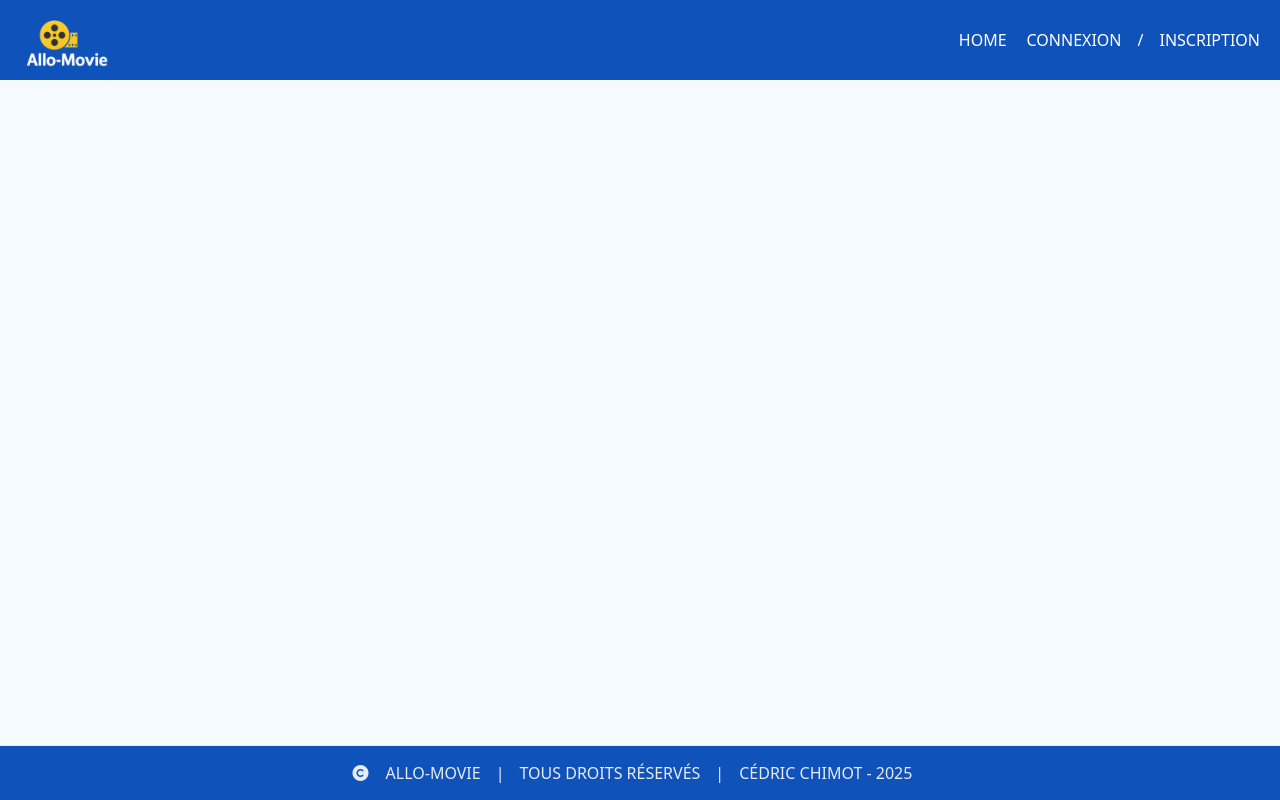
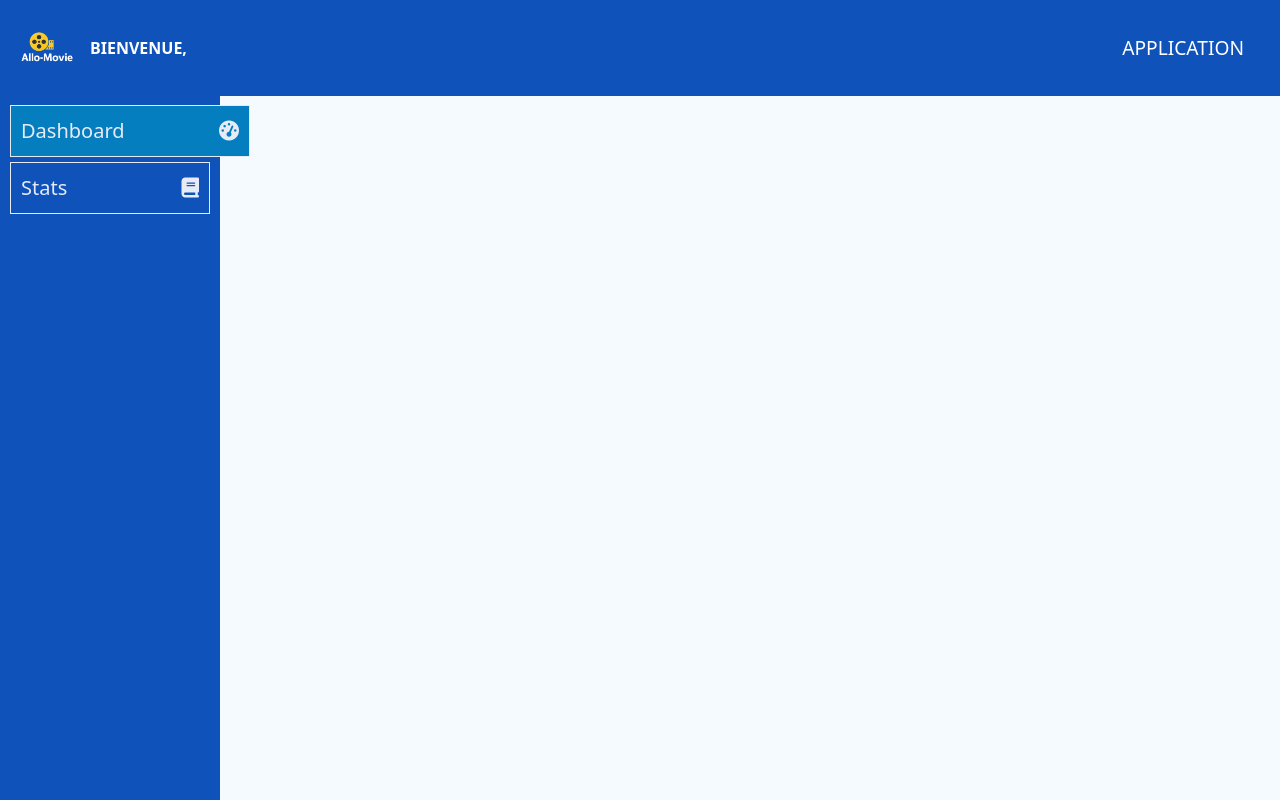
Before and after one commit to cedric-chimot/allo-movie-front, an Angular app: page /admin-home in a window 1280 px wide. Before the commit this address led to /. Built offline with nearby package versions, Linux system fonts and the light colour scheme.

Commit message:
ajustements sidebar et navbar admin, ajout page dashboard

```diff
--- a/src/app/app.routes.ts
+++ b/src/app/app.routes.ts
@@ -2,10 +2,12 @@ import { Routes } from '@angular/router';
 import { LoginFormComponent } from './forms/login-form/login-form.component';
 import { HomePageComponent } from './pages/home-page/home-page.component';
 import { RegisterFormComponent } from './forms/register-form/register-form.component';
+import { AdminHomeComponent } from './pages/admin-pages/admin-home/admin-home.component';
 
 export const routes: Routes = [
   { path: '', redirectTo: 'home', pathMatch: 'full' },
   { path: 'home', component: HomePageComponent },
   { path: 'login', component: LoginFormComponent },
   { path: 'register', component: RegisterFormComponent },
+  { path: 'admin-home', component: AdminHomeComponent },
 ];
--- a/src/app/components/admin/admin-navbar/admin-navbar.component.css
+++ b/src/app/components/admin/admin-navbar/admin-navbar.component.css
@@ -16,10 +16,10 @@
 }
 
 .logo {
-  height: 40px; /* Ajuste la taille à ton besoin */
+  height: 70px; /* Ajuste la taille à ton besoin */
 }
 
 .logo-container span {
   font-weight: bold;
-  font-size: 1.1rem;
+  font-size: 1rem;
 }
--- a/src/app/components/admin/admin-sidebar/admin-sidebar.component.css
+++ b/src/app/components/admin/admin-sidebar/admin-sidebar.component.css
@@ -4,7 +4,7 @@
   height: 100vh;
   padding: 0;
   position: fixed;
-  top: 60px;
+  top: 80px;
   left: 0;
   z-index: 1000; /* S'assurer que la sidebar est au-dessus des autres éléments */
 }
--- a/src/app/components/commons/navbar/navbar.component.html
+++ b/src/app/components/commons/navbar/navbar.component.html
@@ -33,7 +33,7 @@
         @if (isLoggedIn) {
           @if (isAdmin) {
             <li class="nav-item me-3">
-              <a class="nav-link text-white" routerLink="/dashboard" title="Dashboard Admin">
+              <a class="nav-link text-white" routerLink="/admin-home" title="Dashboard Admin">
                 <i class="fas fa-shield-alt"></i> Dashboard
               </a>
             </li>
--- /dev/null
+++ b/src/app/pages/admin-pages/admin-home/admin-home.component.html
@@ -0,0 +1 @@
+<p>admin-home works!</p>
```
Also changed, not shown: src/app/pages/admin-pages/admin-home/admin-home.component.ts (added, +11 -0 lines), src/app/pages/admin-pages/admin-home/admin-home.component.css (added), 1 other file (tests, documents, lock files or other folders).
